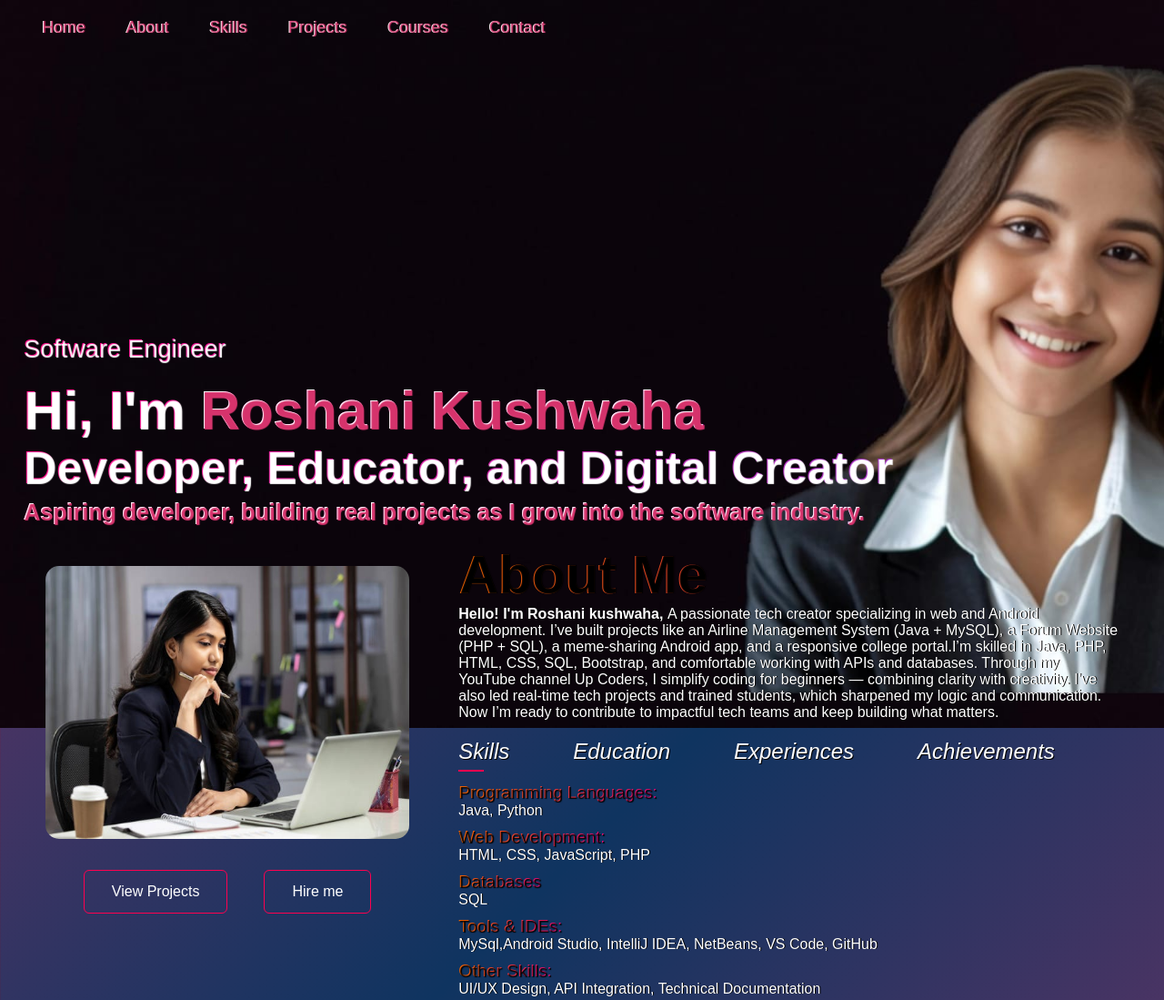
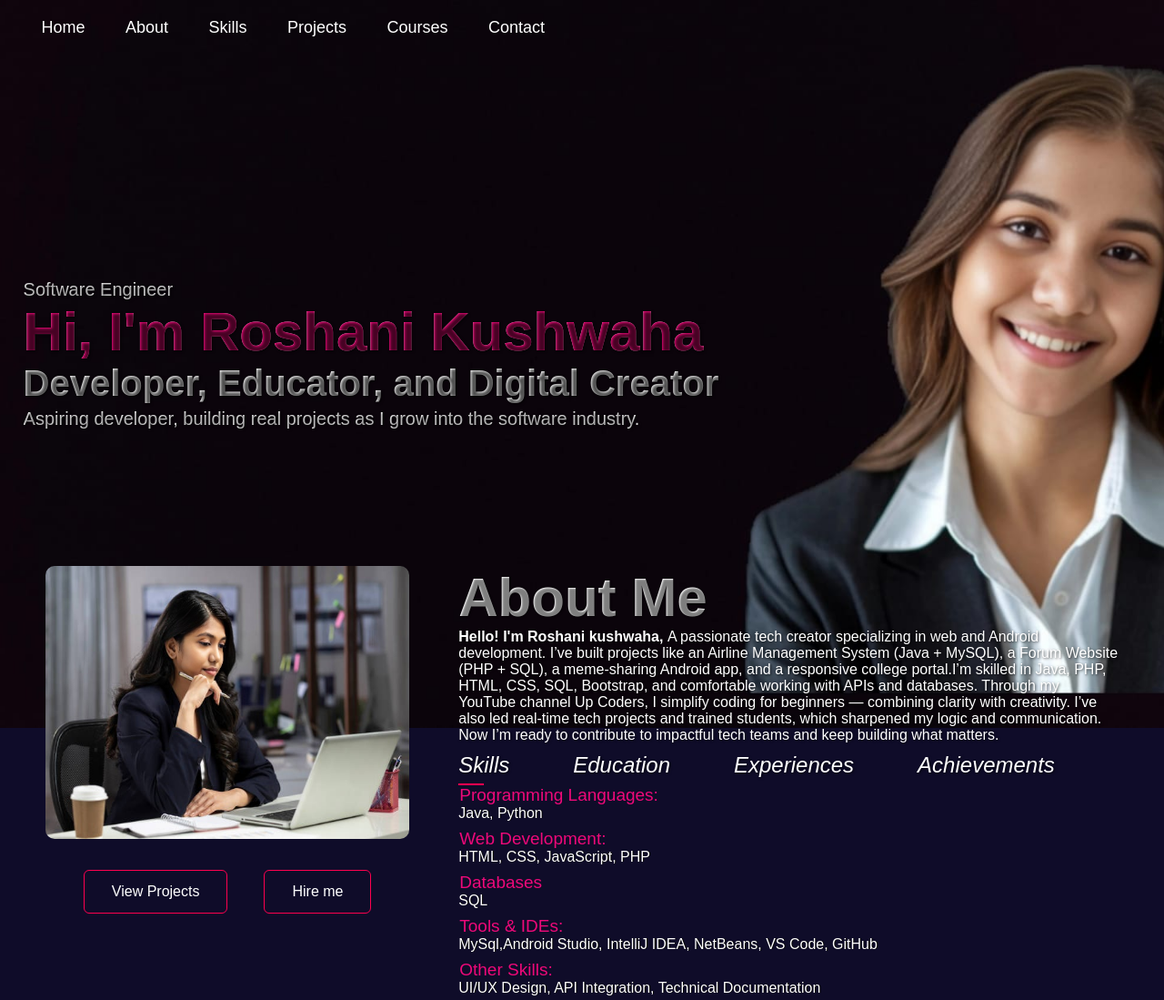
Before and after one commit to Roshani107/roshani-portfolio, a plain HTML site: page index.html in a window 1280 px wide. Shown: the top 1099 px of the page at 91% size. Drawn offline with Linux system fonts and the light colour scheme.

Commit message:
both files having some modifications in home page

```diff
--- a/index.html
+++ b/index.html
@@ -25,8 +25,9 @@
 
         <div class="header-text">
          <p>Software Engineer</p>
-         <h1>Hi, I'm <span>Roshani Kushwaha</span> </h1><h2> Developer, Educator, and Digital Creator </h2>
-          <h5>Aspiring developer, building real projects as I grow into the software industry.</h5>
+         <h1>Hi, I'm <span>Roshani Kushwaha</span> </h1>
+         <h2> Developer, Educator, and Digital Creator </h2>
+          <p>Aspiring developer, building real projects as I grow into the software industry.</p>
          </div>
 
    <!---------------about------------------>
--- a/style.css
+++ b/style.css
@@ -25,6 +25,10 @@
     background: #ff004f;
 }
 
+.btn:hover {
+  box-shadow: 0 0 10px #ff004f, 0 0 20px #ff004f;
+  transition: 0.3s;
+}
 
 /*   yha se start  h */
 html {
@@ -32,37 +36,34 @@ html {
 }
 
 body {
-    background: linear-gradient(-45deg, #1a1a2e, #d6336c, #0f3460, #d6336c);
+   /* background: linear-gradient(to right,#2c223b, #1a1a1a); */
+background: linear-gradient(to bottom right, #0f0c29, #0f0c29, #0f0c29);
     background-size: 400% 400%;
     animation: moveBg 5s ease infinite;
+    margin:0;
+    padding:0;
 }
 
-@keyframes moveBg {
-    0% {
-        background-position: 0% 50%;
-    }
 
-    50% {
-        background-position: 50% 30%;
-    }
-
-    100% {
-        background-position: 0% 50%;
-    }
-}
 
 
 #header {
     width: 100%;
     height: 100vh;
+    background: linear-gradient(to right, #0f0c29,  #0f0c29,  #0f0c29);
     background-image: url(icon/5.jpg);
     background-size: cover;
     background-position: center;
+    /* background: linear-gradient(to right, #0f0c29, #302b63, #24243e);
+  background: linear-gradient(to right, #0f0c29,  #0f0c29,  #0f0c29); */
+
+
 
 }
 
 .container {
     padding: 0px 2%;
+    margin: 0;
 }
 
 nav {
@@ -93,9 +94,10 @@ nav ul li {
 nav ul li a {
     /* color:#ff0167; */
     background: linear-gradient(to right, #ffffff, #ffffff);
+
     background-clip: text;
     -webkit-text-fill-color: transparent;
-    text-shadow: 1px 0px 1px #d6336c;
+
     text-decoration: none;
     font-size: 18px;
     position: relative;
@@ -117,58 +119,68 @@ nav ul li a:hover::after {
 }
 
 .header-text {
-    margin-top: 25%;
+    margin-top: 20%;
     font-size: 27px;
-    background: linear-gradient(to right, #ff0080, #7928ca);
+    background: linear-gradient(to right, #ffffff, #f7f7f7);
     background-clip: text;
     -webkit-text-fill-color: transparent;
-    text-shadow: 1px 1px 1px rgb(255, 255, 255);
+  text-shadow: 1px 1px 2px rgba(0,0,0,0.5);
+
 
 }
 
+
 .header-text h1 {
+    /* color: #ff4e9b;  Bright pink */
+  background: -webkit-linear-gradient(#ee0979,#ee0979);
+  -webkit-background-clip: text;
+  -webkit-text-fill-color: transparent;
     font-size: 60px;
-    margin-top: 17px;
+    margin-top: 0px;
 
 }
 
 .header-text h2 {
-    font-size: 50px;
+    font-size: 40px;
     margin-top: 0px;
+    color: #e0e0e0;
 
 }
 
-.header-text h5 {
-    font-size: 25px;
+.header-text p {
+    font-size: 20px;
     margin-top: 5px;
     /* color:#ff017cd2; */
+     color: #ee0979;
+    background-clip: text;
+    -webkit-text-fill-color: transparent;
+
+
+}
+
+/* .header-text h1 span {
+
     background: linear-gradient(to right, #ffffff, #ffffff);
     background-clip: text;
     -webkit-text-fill-color: transparent;
     text-shadow: 1px 1px 1px #d6336c;
 
+} */
+
+ .header-text h1, h2, p {
+  text-shadow: 1px 1px 3px rgba(0,0,0,0.7);
 }
 
-.header-text h1 span {
-    /* color:#ff0167; */
-    background: linear-gradient(to right, #ffffff, #ffffff);
-    background-clip: text;
-    -webkit-text-fill-color: transparent;
-    text-shadow: 1px 1px 1px #d6336c;
-
-}
 
 /*------about-----*/
 
 #about {
     padding: 0px;
     color: #ffffff;
-    margin-top: 0px;
+    margin-top: auto;
 }
 
-.header-text span {
-    color: #00ff40;
-}
+
 
 .row {
     display: flex;
@@ -181,10 +193,10 @@ nav ul li a:hover::after {
 }
 
 .about-col-1 img {
-    margin-top: 45px;
+    margin-top: 150px;
     width: 400px;
     height: 300px;
-    border-radius: 15px;
+    border-radius: 10px;
 
 }
 
@@ -192,8 +204,8 @@ nav ul li a:hover::after {
     flex-basis: 45%;
     color: white;
     text-shadow: 1px 0px #000000;
+}
 
-}
 
 .sub-title {
     margin-top: 20px;
@@ -201,18 +213,19 @@ nav ul li a:hover::after {
     font-size: 60px;
     font-weight: 600;
     /* color: #fff; */
-    background: linear-gradient(to right, #ff6a00, #ee0979);
-    background-clip: text;
-    color: transparent;
-    text-shadow: 1px 0px 1px black;
+     font-size: 60px;
+    margin-top: 150px;
+    color: #e0e0e0;
+
 }
 
 .tab-titles {
     display: flex;
-    margin: 20px 0 20px;
+    margin: 10px 0 8px;
     font-style: italic;
-    color: #ffffff;
-    text-shadow: 1px 1px #000000;
+
+font-weight: bold;
+
 
 }
 
@@ -241,20 +254,23 @@ nav ul li a:hover::after {
 
 .tab-contents ul li {
     list-style: none;
-    margin: 9px 0;
+    margin: 8px 0;
 
 }
 
 .tab-contents ul li span {
-    background: linear-gradient(to right, #ff6a00, #ee0979);
+    background: linear-gradient(to right, #000000);
     background-clip: text;
+
     color: transparent;
-    text-shadow: 1px 1px 1px black;
+       text-shadow: 1px 0px  #ee0979;
     font-size: 19px;
 }
 
 .tab-contents {
     display: none;
+    color: #ffffff; /* Golden for premium feel */
+
 }
 
 .tab-contents.active-tab {
@@ -287,7 +303,7 @@ nav ul li a:hover::after {
 
 /*-------Learning Journey-----*/
 #Learning {
-    padding: 30px 0;
+    padding:0;
     margin-top: 0px;
 
 }
@@ -301,7 +317,13 @@ nav ul li a:hover::after {
 
 .Learning-list div {
     /* background: #262626; */
-    background: linear-gradient(135deg, #1f1c2c, #6a82fb);
+    /* background: linear-gradient(135deg, #1f1c2c, #6a82fb); */
+    background: rgba(255, 255, 255, 0.05);
+backdrop-filter: blur(8px);
+border: 1px solid rgba(255, 255, 255, 0.1);
+border-radius: 12px;
+
+background: linear-gradient(135deg, #1f1c2c, #6a82fb);
     padding: 25px;
     font-size: 12px;
     color: #fff;
```
